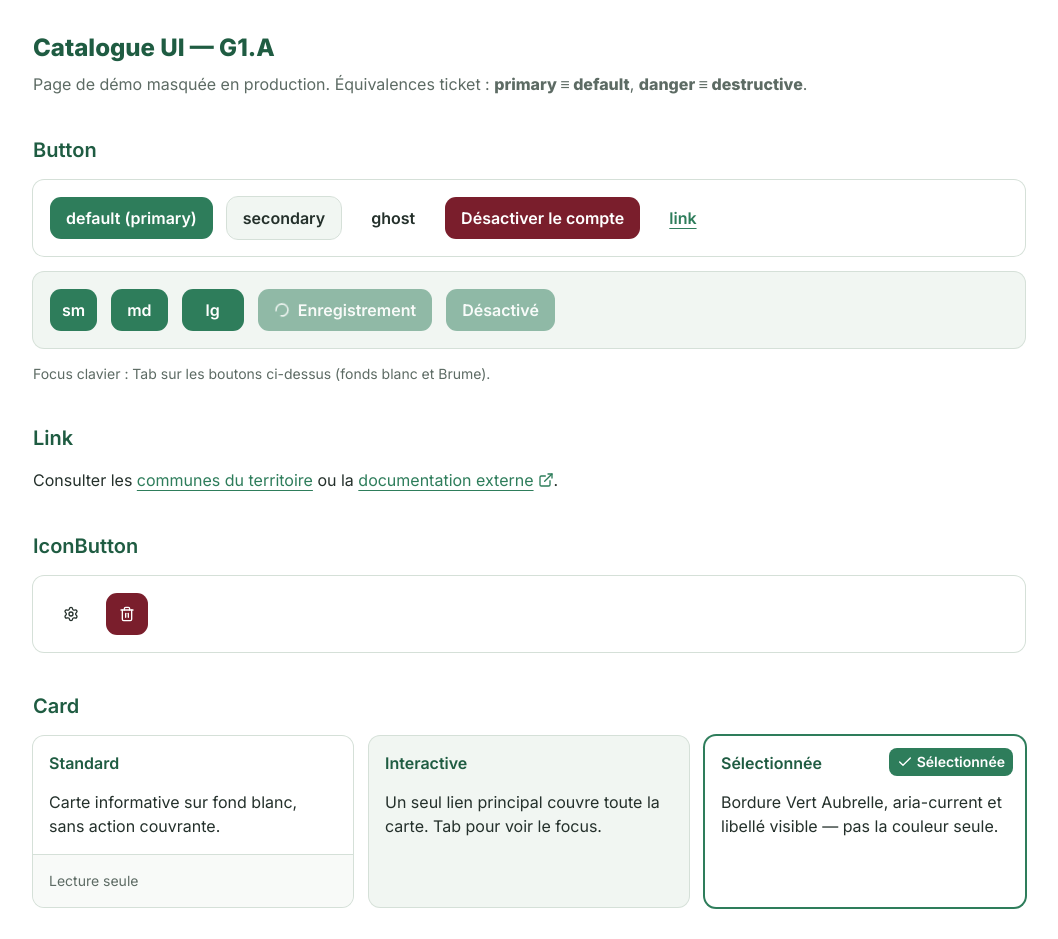
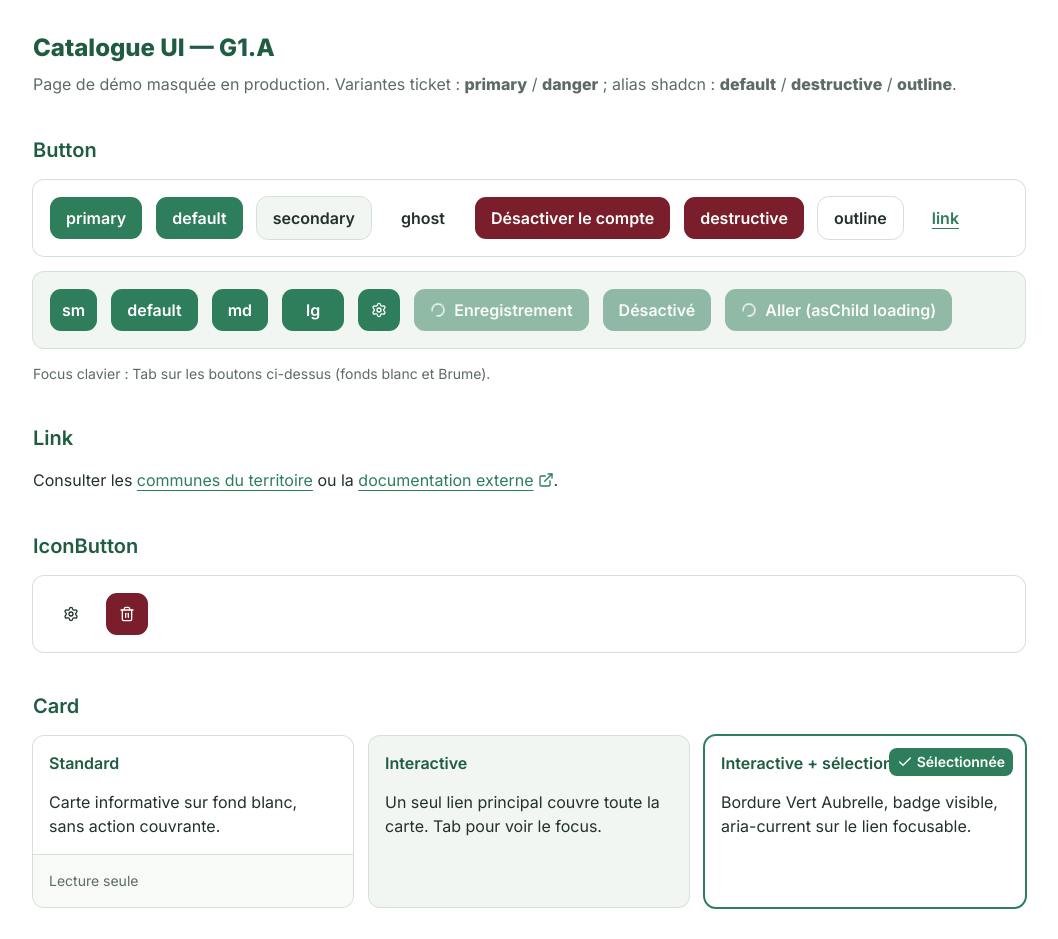
Before and after one commit to Kob0o/ValAubrelleFront, a Next.js app: page /dev/ui in a window 1280 px wide. Shown: the whole page, without its empty margins (111-1169 px from the left). Built offline with nearby package versions, Linux system fonts and the light colour scheme.

Commit message:
Corrige la relecture G1.A avant fusion.
Ajoute primary/danger et les tailles shadcn, corrige asChild+loading, separe selected de interactive, retire tooltip et classe morte Link.

```diff
--- a/src/app/dev/ui/page.tsx
+++ b/src/app/dev/ui/page.tsx
@@ -19,34 +19,52 @@ export default function DevUiPage() {
   }
 
   return (
-    <main id="contenu" className="mx-auto flex w-full max-w-5xl flex-col gap-10 px-4 py-8">
+    <main
+      id="contenu"
+      className="mx-auto flex w-full max-w-5xl flex-col gap-10 px-4 py-8"
+    >
       <header className="flex flex-col gap-2">
         <h1 className="text-2xl font-extrabold text-[color:var(--color-primary-strong)]">
           Catalogue UI — G1.A
         </h1>
         <p className="text-base text-muted-foreground">
-          Page de démo masquée en production. Équivalences ticket :{" "}
-          <strong>primary ≡ default</strong>, <strong>danger ≡ destructive</strong>.
+          Page de démo masquée en production. Variantes ticket :{" "}
+          <strong>primary</strong> / <strong>danger</strong> ; alias shadcn :{" "}
+          <strong>default</strong> / <strong>destructive</strong> /{" "}
+          <strong>outline</strong>.
         </p>
       </header>
 
       <section className="flex flex-col gap-4" aria-labelledby="buttons-title">
-        <h2 id="buttons-title" className="text-xl font-semibold text-[color:var(--color-primary-strong)]">
+        <h2
+          id="buttons-title"
+          className="text-xl font-semibold text-[color:var(--color-primary-strong)]"
+        >
           Button
         </h2>
         <div className="flex flex-wrap gap-3 rounded-xl bg-white p-4 ring-1 ring-border">
-          <Button variant="default">default (primary)</Button>
+          <Button variant="primary">primary</Button>
+          <Button variant="default">default</Button>
           <Button variant="secondary">secondary</Button>
           <Button variant="ghost">ghost</Button>
-          <Button variant="destructive">Désactiver le compte</Button>
+          <Button variant="danger">Désactiver le compte</Button>
+          <Button variant="destructive">destructive</Button>
+          <Button variant="outline">outline</Button>
           <Button variant="link">link</Button>
         </div>
         <div className="flex flex-wrap items-center gap-3 rounded-xl bg-[color:var(--color-surface-alt)] p-4 ring-1 ring-border">
           <Button size="sm">sm</Button>
+          <Button size="default">default</Button>
           <Button size="md">md</Button>
           <Button size="lg">lg</Button>
+          <Button size="icon-sm" aria-label="Icône sm">
+            <Settings aria-hidden />
+          </Button>
           <Button loading>Enregistrement</Button>
           <Button disabled>Désactivé</Button>
+          <Button asChild loading>
+            <a href="https://example.com">Aller (asChild loading)</a>
+          </Button>
         </div>
         <p className="text-sm text-muted-foreground">
           Focus clavier : Tab sur les boutons ci-dessus (fonds blanc et Brume).
@@ -54,12 +72,14 @@ export default function DevUiPage() {
       </section>
 
       <section className="flex flex-col gap-4" aria-labelledby="links-title">
-        <h2 id="links-title" className="text-xl font-semibold text-[color:var(--color-primary-strong)]">
+        <h2
+          id="links-title"
+          className="text-xl font-semibold text-[color:var(--color-primary-strong)]"
+        >
           Link
         </h2>
         <p className="text-base text-foreground">
-          Consulter les{" "}
-          <Link href="/">communes du territoire</Link> ou la{" "}
+          Consulter les <Link href="/">communes du territoire</Link> ou la{" "}
           <Link href="https://example.com" target="_blank">
             documentation externe
           </Link>
@@ -67,7 +87,10 @@ export default function DevUiPage() {
         </p>
       </section>
 
-      <section className="flex flex-col gap-4" aria-labelledby="icon-buttons-title">
+      <section
+        className="flex flex-col gap-4"
+        aria-labelledby="icon-buttons-title"
+      >
         <h2
           id="icon-buttons-title"
           className="text-xl font-semibold text-[color:var(--color-primary-strong)]"
@@ -78,14 +101,17 @@ export default function DevUiPage() {
           <IconButton label="Ouvrir les paramètres">
             <Settings aria-hidden />
           </IconButton>
-          <IconButton label="Supprimer l'élément" variant="destructive">
+          <IconButton label="Supprimer l'élément" variant="danger">
             <Trash2 aria-hidden />
           </IconButton>
         </div>
       </section>
 
       <section className="flex flex-col gap-4" aria-labelledby="cards-title">
-        <h2 id="cards-title" className="text-xl font-semibold text-[color:var(--color-primary-strong)]">
+        <h2
+          id="cards-title"
+          className="text-xl font-semibold text-[color:var(--color-primary-strong)]"
+        >
           Card
         </h2>
         <div className="grid gap-4 md:grid-cols-3">
@@ -101,25 +127,33 @@ export default function DevUiPage() {
             </CardFooter>
           </Card>
 
-          <Card variant="interactive" className="bg-[color:var(--color-surface-alt)]">
+          <Card
+            variant="interactive"
+            className="bg-[color:var(--color-surface-alt)]"
+          >
             <CardHeader>
               <CardTitle as="h3">Interactive</CardTitle>
             </CardHeader>
             <CardContent>
-              Un seul lien principal couvre toute la carte. Tab pour voir le focus.
+              Un seul lien principal couvre toute la carte. Tab pour voir le
+              focus.
             </CardContent>
             <InteractiveCardAction href="/">
               Ouvrir la fiche interactive
             </InteractiveCardAction>
           </Card>
 
-          <Card variant="selected" className="bg-white">
+          <Card variant="interactive" selected className="bg-white">
             <CardHeader>
-              <CardTitle as="h3">Sélectionnée</CardTitle>
+              <CardTitle as="h3">Interactive + sélectionnée</CardTitle>
             </CardHeader>
             <CardContent>
-              Bordure Vert Aubrelle, aria-current et libellé visible — pas la couleur seule.
+              Bordure Vert Aubrelle, badge visible, aria-current sur le lien
+              focusable.
             </CardContent>
+            <InteractiveCardAction href="/">
+              Ouvrir la commune sélectionnée
+            </InteractiveCardAction>
           </Card>
         </div>
       </section>
--- a/src/components/shared/card.tsx
+++ b/src/components/shared/card.tsx
@@ -9,44 +9,55 @@ import {
 } from "@/components/ui/card";
 import { cn } from "@/lib/utils";
 
-type CardVariant = "standard" | "interactive" | "selected";
+type CardVariant = "standard" | "interactive";
+
+type CardSelectionContextValue = {
+  selected: boolean;
+};
+
+const CardSelectionContext = React.createContext<CardSelectionContextValue>({
+  selected: false,
+});
 
 type CardProps = React.ComponentProps<typeof UiCard> & {
   variant?: CardVariant;
+  selected?: boolean;
   selectedLabel?: string;
 };
 
 function Card({
   className,
   variant = "standard",
+  selected = false,
   selectedLabel = "Sélectionnée",
   children,
   ...props
 }: CardProps) {
-  const isSelected = variant === "selected";
   const isInteractive = variant === "interactive";
 
   return (
+    <CardSelectionContext.Provider value={{ selected }}>
       <UiCard
         data-variant={variant}
-      aria-current={isSelected ? "true" : undefined}
+        data-selected={selected ? "true" : undefined}
         className={cn(
           "relative bg-card text-card-foreground",
           isInteractive &&
-          "transition-[box-shadow,border-color] hover:ring-2 hover:ring-primary/40 has-[:focus-visible]:ring-2 has-[:focus-visible]:ring-[color:var(--color-primary-strong)]",
-        isSelected && "ring-2 ring-primary",
+            "overflow-visible transition-[box-shadow,border-color] hover:ring-2 hover:ring-primary/40 has-[:focus-visible]:ring-2 has-[:focus-visible]:ring-[color:var(--color-primary-strong)]",
+          selected && "ring-2 ring-primary",
           className,
         )}
         {...props}
       >
-      {isSelected ? (
-        <span className="absolute top-3 right-3 inline-flex items-center gap-1 rounded-md bg-primary px-2 py-1 text-sm font-semibold text-primary-foreground">
+        {selected ? (
+          <span className="absolute top-3 right-3 z-20 inline-flex items-center gap-1 rounded-md bg-primary px-2 py-1 text-sm font-semibold text-primary-foreground">
             <Check className="size-4" aria-hidden />
             {selectedLabel}
           </span>
         ) : null}
         {children}
       </UiCard>
+    </CardSelectionContext.Provider>
   );
 }
 
@@ -98,9 +109,17 @@ function InteractiveCardAction({
   asChild = false,
   ...props
 }: InteractiveCardActionProps) {
+  const { selected } = React.useContext(CardSelectionContext);
+  const selectionProps = {
+    "aria-current": selected ? ("true" as const) : undefined,
+  };
+
   if (asChild && React.isValidElement(children)) {
     return React.cloneElement(
-      children as React.ReactElement<{ className?: string }>,
+      children as React.ReactElement<{
+        className?: string;
+        "aria-current"?: string;
+      }>,
       {
         className: cn(
           "absolute inset-0 z-10 rounded-[inherit] focus-visible:outline-none",
@@ -108,6 +127,7 @@ function InteractiveCardAction({
             .className,
           className,
         ),
+        ...selectionProps,
       },
     );
   }
@@ -118,6 +138,7 @@ function InteractiveCardAction({
         "absolute inset-0 z-10 rounded-[inherit] focus-visible:outline-none",
         className,
       )}
+      {...selectionProps}
       {...props}
     >
       <span className="sr-only">{children}</span>
--- a/src/components/shared/icon-button.tsx
+++ b/src/components/shared/icon-button.tsx
@@ -4,19 +4,15 @@ import { Button, type ButtonProps } from "@/components/ui/button";
 
 type IconButtonProps = Omit<ButtonProps, "children" | "aria-label" | "size"> & {
   label: string;
-  tooltip?: string;
   children: React.ReactNode;
 };
 
 function IconButton({
   label,
-  tooltip: _tooltip,
   children,
   variant = "ghost",
   ...props
 }: IconButtonProps) {
-  void _tooltip;
-
   return (
     <Button
       type="button"
--- a/src/components/ui/button.tsx
+++ b/src/components/ui/button.tsx
@@ -5,31 +5,45 @@ import { Slot } from "radix-ui";
 
 import { cn } from "@/lib/utils";
 
+const primaryClasses =
+  "bg-primary text-primary-foreground hover:bg-[color-mix(in_srgb,var(--primary),#000_12%)]";
+const destructiveClasses =
+  "bg-destructive text-white hover:bg-[color-mix(in_srgb,var(--destructive),#000_12%)] focus-visible:border-destructive focus-visible:ring-destructive/30";
+const sizeMdClasses = "h-11 min-h-11 min-w-11 px-4 text-base";
+const sizeIconClasses = "size-11 min-h-11 min-w-11 p-0";
+
 const buttonVariants = cva(
-  "group/button inline-flex shrink-0 items-center justify-center gap-2 rounded-lg border border-transparent bg-clip-padding text-base font-semibold whitespace-nowrap transition-[color,background-color,border-color,opacity,transform] outline-none select-none focus-visible:border-ring focus-visible:ring-3 focus-visible:ring-ring/50 active:not-aria-[haspopup]:translate-y-px disabled:pointer-events-none disabled:opacity-50 aria-invalid:border-destructive aria-invalid:ring-3 aria-invalid:ring-destructive/20 [&_svg]:pointer-events-none [&_svg]:shrink-0 [&_svg:not([class*='size-'])]:size-4",
+  "group/button inline-flex shrink-0 items-center justify-center gap-2 rounded-lg border border-transparent bg-clip-padding text-base font-semibold whitespace-nowrap transition-[color,background-color,border-color,opacity,transform] outline-none select-none focus-visible:border-ring focus-visible:ring-3 focus-visible:ring-ring/50 active:not-aria-[haspopup]:translate-y-px disabled:pointer-events-none disabled:opacity-50 aria-disabled:pointer-events-none aria-disabled:opacity-50 aria-invalid:border-destructive aria-invalid:ring-3 aria-invalid:ring-destructive/20 [&_svg]:pointer-events-none [&_svg]:shrink-0 [&_svg:not([class*='size-'])]:size-4",
   {
     variants: {
       variant: {
-        default:
-          "bg-primary text-primary-foreground hover:bg-[color-mix(in_srgb,var(--primary),#000_12%)]",
+        primary: primaryClasses,
+        default: primaryClasses,
         secondary:
           "border-border bg-secondary text-secondary-foreground hover:bg-[color-mix(in_srgb,var(--secondary),var(--foreground)_6%)]",
         ghost:
           "bg-transparent text-foreground hover:bg-muted hover:text-foreground",
-        destructive:
-          "bg-destructive text-white hover:bg-[color-mix(in_srgb,var(--destructive),#000_12%)] focus-visible:border-destructive focus-visible:ring-destructive/30",
+        destructive: destructiveClasses,
+        danger: destructiveClasses,
+        outline:
+          "border-border bg-background hover:bg-muted hover:text-foreground aria-expanded:bg-muted aria-expanded:text-foreground",
         link: "h-auto min-h-0 rounded-none border-0 bg-transparent px-0 text-primary underline underline-offset-4 hover:text-[color-mix(in_srgb,var(--primary),#000_16%)]",
       },
       size: {
+        default: sizeMdClasses,
+        md: sizeMdClasses,
+        xs: "h-11 min-h-11 min-w-11 px-2.5 text-base",
         sm: "h-11 min-h-11 min-w-11 px-3 text-base",
-        md: "h-11 min-h-11 min-w-11 px-4 text-base",
         lg: "h-11 min-h-11 min-w-11 px-6 text-base",
-        icon: "size-11 min-h-11 min-w-11 p-0",
+        icon: sizeIconClasses,
+        "icon-xs": sizeIconClasses,
+        "icon-sm": sizeIconClasses,
+        "icon-lg": sizeIconClasses,
       },
     },
     defaultVariants: {
-      variant: "default",
-      size: "md",
+      variant: "primary",
+      size: "default",
     },
   },
 );
@@ -42,8 +56,8 @@ type ButtonProps = React.ComponentProps<"button"> &
 
 function Button({
   className,
-  variant = "default",
-  size = "md",
+  variant = "primary",
+  size = "default",
   asChild = false,
   loading = false,
   disabled,
@@ -54,6 +68,15 @@ function Button({
   const Comp = asChild ? Slot.Root : "button";
   const isDisabled = Boolean(disabled || loading);
 
+  const handleClick = (event: React.MouseEvent<HTMLButtonElement>) => {
+    if (isDisabled) {
+      event.preventDefault();
+      event.stopPropagation();
+      return;
+    }
+    onClick?.(event);
+  };
+
   return (
     <Comp
       data-slot="button"
@@ -61,13 +84,14 @@ function Button({
       data-size={size}
       data-loading={loading ? "true" : undefined}
       aria-busy={loading || undefined}
+      aria-disabled={asChild && isDisabled ? true : undefined}
       disabled={asChild ? undefined : isDisabled}
       className={cn(buttonVariants({ variant, size, className }))}
-      onClick={loading ? undefined : onClick}
+      onClick={handleClick}
       {...props}
     >
       {loading ? <Loader2 className="size-4 animate-spin" aria-hidden /> : null}
-      {children}
+      {asChild ? <Slot.Slottable>{children}</Slot.Slottable> : children}
     </Comp>
   );
 }
```
Also changed, not shown: src/components/shared/link.tsx (+10 -6 lines), 2 other files (tests, documents, lock files or other folders). Lines whose indentation alone changed are shown as unchanged.
